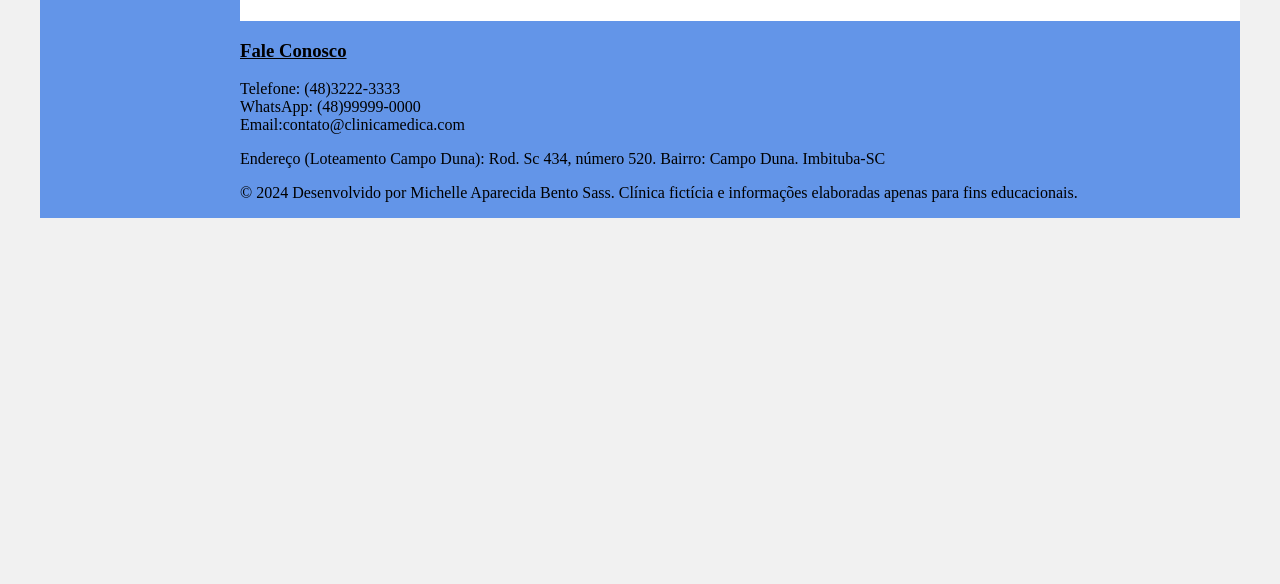
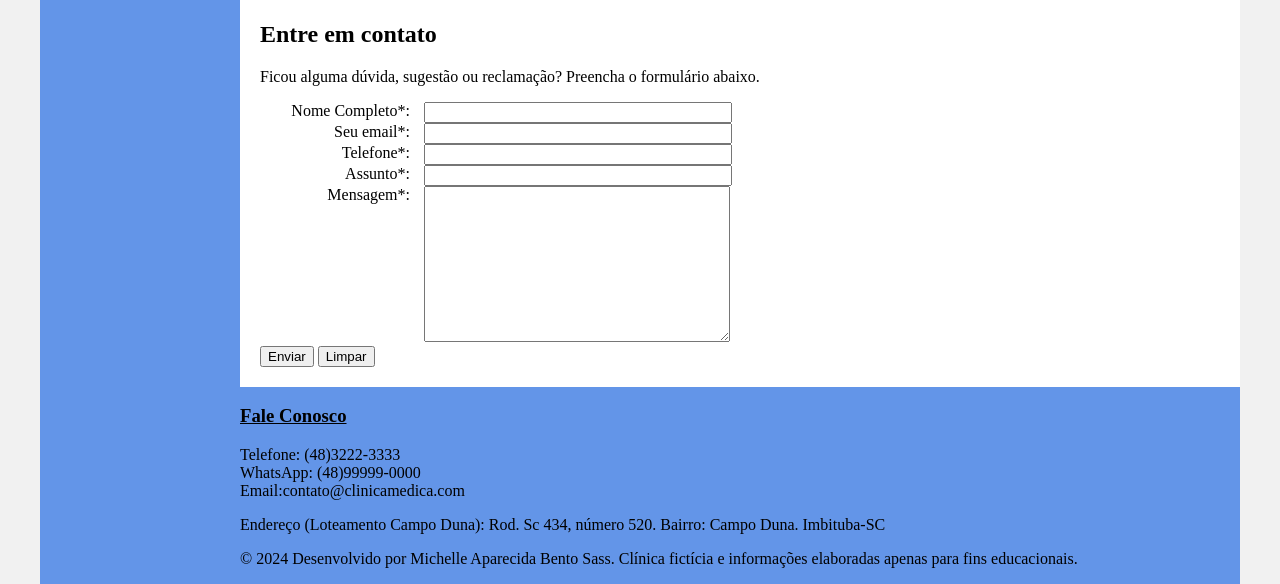
Before and after one commit to michellesass/dio-criando-seu-primeiro-site-completo-com-html, a plain HTML site: page contato.html in a window 1280 px wide. Shown: the part 1021-1605 px from the top of the page. Before the commit the page ends 1239 px from the top, so only its background shows below. Drawn offline with Linux system fonts and the light colour scheme.

Commit message:
Update contato.html

```diff
--- a/contato.html
+++ b/contato.html
@@ -6,6 +6,21 @@
     <meta name="viewport" content="width=device-width, initial-scale=1.0">
     <title>Clínica Médica Saúde & Bem-Estar</title>
     <link rel="stylesheet" href="base.css">
+
+    <style>
+        label {
+            display: inline-block;
+            width: 150px; /* Largura fixa para os rótulos */
+            text-align: right; /* Alinhamento do texto à direita para os rótulos */
+            margin-right: 10px; /* Espaçamento entre os rótulos e os campos de entrada */
+            vertical-align: top; /* Alinha o texto na parte superior */
+        }
+
+        input, textarea {
+            width: 300px; /* Largura fixa para os campos de entrada */
+        }
+    </style>
+
 </head>
 <body>
     <div class="wrapper">
@@ -45,6 +60,21 @@
 
                 <iframe src="https://www.google.com/maps/embed?pb=!1m18!1m12!1m3!1d3519.279448507268!2d-48.68604049483035!3d-28.107513983368182!2m3!1f0!2f0!3f0!3m2!1i1024!2i768!4f13.1!3m3!1m2!1s0x9526cdce9a2fa011%3A0x1839be4d4ce6e269!2sLoteamento%20Campo%20Duna!5e0!3m2!1spt-BR!2sbr!4v1710264337153!5m2!1spt-BR!2sbr" width="600" height="450" style="border:0;" allowfullscreen="" loading="lazy" referrerpolicy="no-referrer-when-downgrade"></iframe>
 
+                <h2>Entre em contato</h2>
+                <p>Ficou alguma dúvida, sugestão ou reclamação? Preencha o formulário abaixo.</p>
+
+                <form name="faleconosco" autocomplete="off" target="_blank" onsubmit="alert('Mensagem enviada com sucesso!')" method="post" action="#">
+                    <label>Nome Completo*:</label> <input type="text" name="name"/><br>
+                    <label>Seu email*:</label> <input type="email" name="email"/><br>
+                    <label>Telefone*:</label> <input type="tel" name="telefone" pattern="[0-9]{10,}" title="Informe um número de telefone válido (apenas números, no mínimo 10 caracteres)"
+                    /><br>
+                    <label>Assunto*: </label> <input type="text" name="subject"/><br>
+                    <label>Mensagem*:</label>
+                    <textarea rows="10" cols="50" name="message"></textarea>
+                    <br>
+                    <button type="submit">Enviar</button>
+                    <button type="reset">Limpar</button>
+                </form>
 
             </div>
 
```
